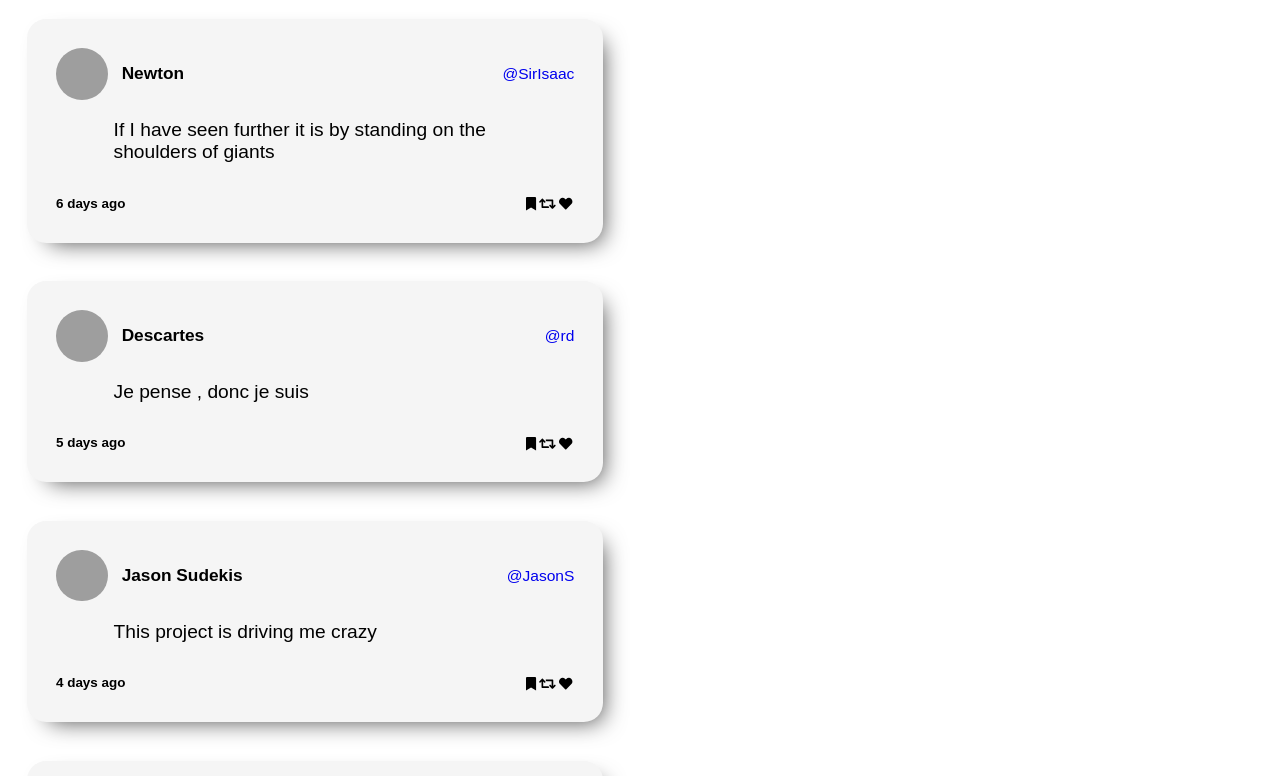
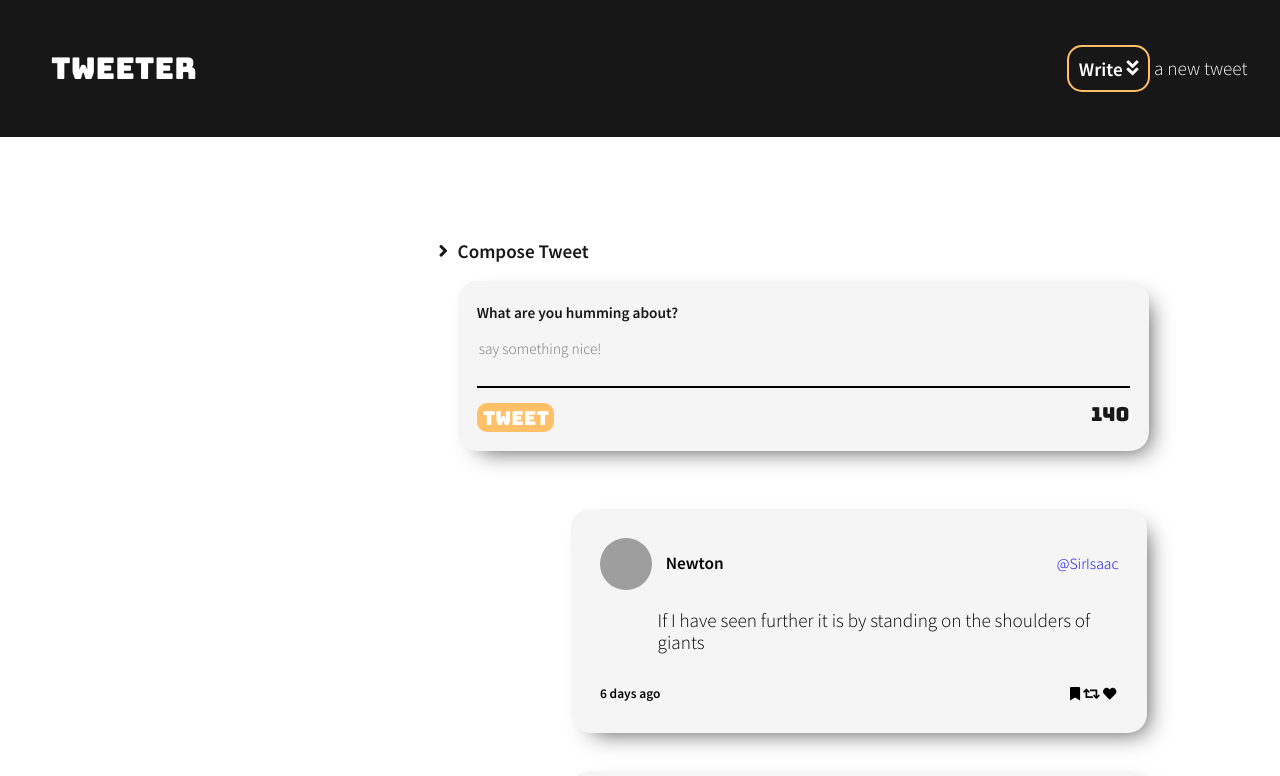
Before and after one commit to zezking/react-tweeter, a React (Create React App) app: page / in a window 1280 px wide. Shown: the top 776 px of the page. Built offline with nearby package versions, Linux system fonts and the light colour scheme; grey boxes are pictures that could not be loaded.

Commit message:
create navigation componenents

```diff
--- a/public/index.html
+++ b/public/index.html
@@ -13,6 +13,19 @@
     <link
       rel="stylesheet"
       href="https://cdnjs.cloudflare.com/ajax/libs/font-awesome/5.15.2/css/all.min.css"
+    />
+    <link
+      href="https://fonts.googleapis.com/css2?family=Bungee&amp;display=swap"
+      rel="stylesheet"
+    />
+    <link
+      rel="stylesheet"
+      href="https://cdnjs.cloudflare.com/ajax/libs/normalize/8.0.1/normalize.min.css"
+      type="text/css"
+    />
+    <link
+      href="https://fonts.googleapis.com/css2?family=Source+Sans+Pro:wght@300;600&amp;display=swap"
+      rel="stylesheet"
     />
     <!--
       manifest.json provides metadata used when your web app is installed on a
--- a/src/App.js
+++ b/src/App.js
@@ -3,8 +3,26 @@ import Tweets from "./tweets.json";
 import "./App.css";
 
 import NewTweet from "./NewTweet";
-console.log(NewTweet);
+import Navigation from "./Navigation";
+
 const App = () => {
-  return <TweetFeed tweets={Tweets} />;
+  return (
+    <div className="App">
+      <div className="top-nav">
+        <Navigation />
+      </div>
+      <div className="main-content">
+        <header className="user-header"></header>
+        <main className="container">
+          <NewTweet />
+          <section class="new-tweet-feed">
+            <div className="new-tweet-post">
+              <TweetFeed tweets={Tweets} />
+            </div>
+          </section>
+        </main>
+      </div>
+    </div>
+  );
 };
 export default App;
--- /dev/null
+++ b/src/Navigation.css
@@ -0,0 +1,80 @@
+.top-nav a {
+  color: inherit;
+  text-decoration: none;
+  margin: 1.7em;
+}
+
+.top-nav a :hover {
+  background-color: #ffc068;
+  border-radius: 15px;
+  color: #323645;
+}
+
+nav {
+  font-family: "Bungee", cursive;
+  display: flex;
+
+  background-color: #171717;
+  color: #FFFFFF;
+
+
+
+  justify-content: space-between;
+  align-items: center;
+  position: fixed;
+  top: 0;
+
+  width: 100%;
+}
+
+.top-nav span {
+  font-family: "Source Sans Pro", sans-serif;
+  font-weight: 600;
+  transition: background-color 300ms;
+
+  padding: 0.5em;
+
+  border-radius: 15px;
+}
+
+.logo {
+
+  font-size: 30px;
+}
+.new-tweet-button {
+  font-size: 0.8em;
+  font-family: "Source Sans Pro", sans-serif;
+  margin: 0;
+}
+.new-tweet-button span {
+  border: 2px solid #ffc068;
+}
+
+@media only screen and (max-width: 700px) {
+  nav {
+    color:#171717;
+    position: fixed;
+    display: flex;
+    background-color: transparent;
+    background-image: none;
+  }
+  .new-tweet-button {
+    display: none;
+  }
+  .top-nav a {
+    font-size: 1.5em;
+    margin: 2em 0 -1em 0;
+  }
+
+  .top-nav span {
+    padding: 0;
+    width: 4em;
+  }
+  .top-nav .logo {
+    margin-top: 3em;
+    margin-left: 6em;
+    font-size: 1.5em;
+  }
+  .fa-angle-double-down {
+  }
+}
--- /dev/null
+++ b/src/Navigation.js
@@ -0,0 +1,20 @@
+import React from "react";
+import "./Navigation.css";
+
+const Navigation = () => {
+  return (
+    <nav className="top-nav">
+      <a className="logo" href="/">
+        Tweeter
+      </a>
+      <a className="new-tweet-button" id="new-tweet-button" href="/">
+        <span>
+          Write <i className="fas fa-angle-double-down"></i>
+        </span>{" "}
+        a new tweet
+      </a>
+    </nav>
+  );
+};
+
+export default Navigation;
--- a/src/helpers.js
+++ b/src/helpers.js
@@ -5,12 +5,12 @@ export const ConvertTime = (pastTime) => {
   let howLongAgo = created - now;
   // Convert to a positive integer
 
-  var getHumanTime = function (timestamp) {
+  let getHumanTime = function (timestamp) {
     // Convert to a positive integer
-    var time = Math.abs(timestamp);
+    let time = Math.abs(timestamp);
 
     // Define humanTime and units
-    var humanTime, units;
+    let humanTime, units;
 
     // If there are years
     if (time > 1000 * 60 * 60 * 24 * 365) {
```
